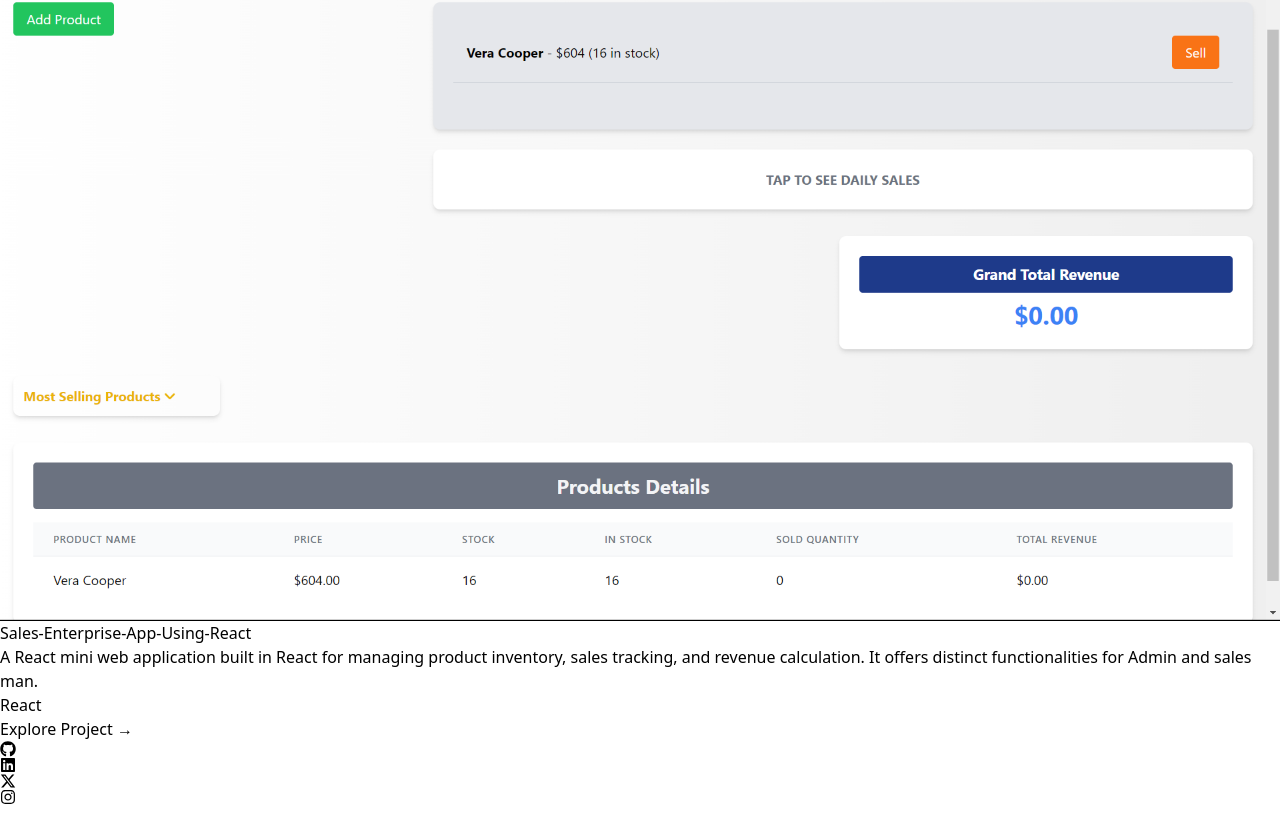
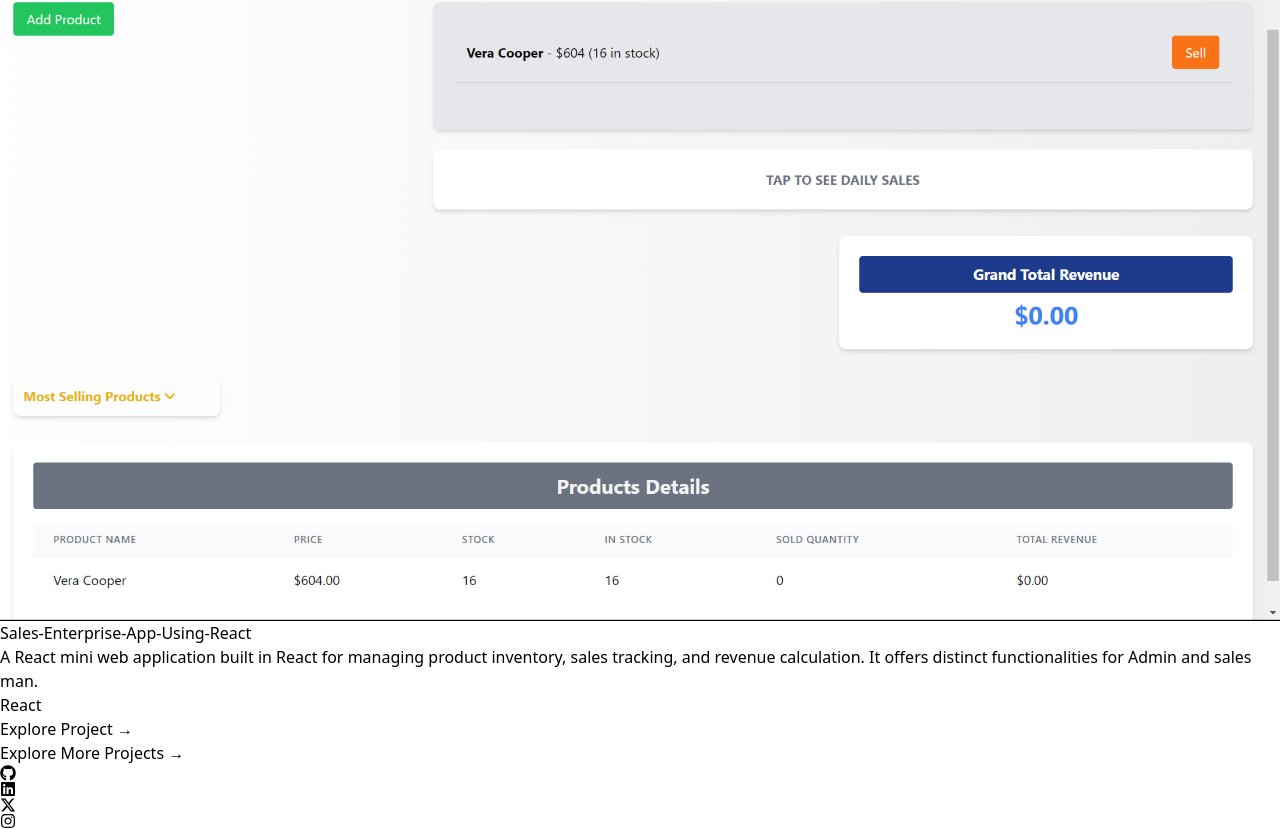
Before and after one commit to Minhajkc/Portfolio, a React (Vite) app: page /projects in a window 1280 px wide. Shown: the part 2057-2886 px from the top of the page. Before the commit the page ends 2862 px from the top, so only its background shows below. Built offline with nearby package versions, Linux system fonts and the light colour scheme.

Commit message:
added button in projects

```diff
--- a/src/Components/Contact.jsx
+++ b/src/Components/Contact.jsx
@@ -146,7 +146,7 @@ function Contact() {
     </div>
 
     <a
-  href="https://wa.me/917034936080" // Corrected: Removed the extra forward slash
+  href="https://wa.me/917034936080"
   target="_blank"
   rel="noopener noreferrer"
   className="fixed bottom-4 right-4 bg-green-500 text-white p-4 rounded-full shadow-lg hover:bg-green-600 transition-colors duration-300"
--- a/src/Components/Projects.jsx
+++ b/src/Components/Projects.jsx
@@ -69,10 +69,24 @@ function Projects() {
               Explore Project →
             </a>
           </div>
+
         </div>
+
       ))}
         </div>
+
     </div>
+   <div>
+    <div className="flex flex-col items-center justify-center py-12 px-4 sm:">
+    <a
+
+             className="inline-block px-4 cursor-pointer py-2 bg-blue-800 text-white rounded-lg hover:bg-blue-700 transition-colors duration-300 font-semibold"
+             href='https://github.com/Minhajkc?tab=repositories'
+           >
+             Explore More Projects →
+           </a>
+    </div>
+   </div>
     <div className="flex justify-center space-x-6 mt-10">
             <a href="https://github.com/minhajkc" target="_blank" rel="noopener noreferrer" className="text-gray-400 hover:text-white transition-colors">
                 <FaGithub className="w-8 h-8" />
```
